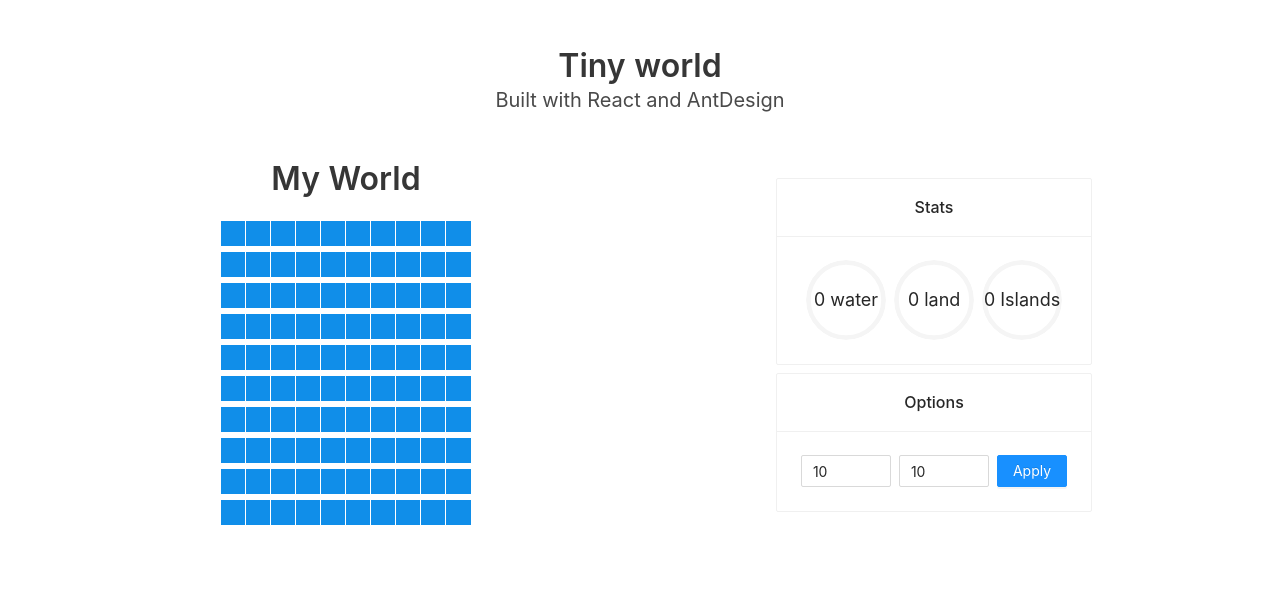
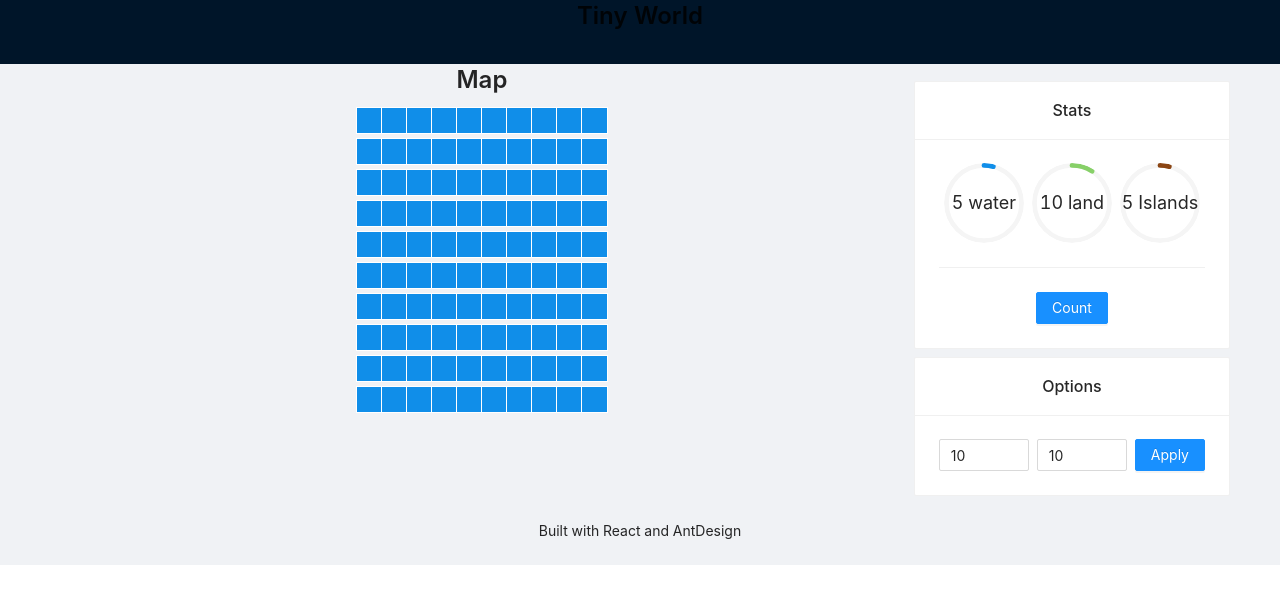
Before and after one commit to d-valles/create-island-app, a React (Create React App) app: page / in a window 1280 px wide. Shown: the top 604 px of the page. Built offline with nearby package versions, Linux system fonts and the light colour scheme.

Commit message:
feat(stats): Adds button for counting stats and changes in header

```diff
--- a/src/components/Grid/Grid.js
+++ b/src/components/Grid/Grid.js
@@ -1,6 +1,9 @@
 import React from 'react'
+import { Typography } from 'antd';
 import Cell from '../Cell/Cell.js'
 import './Grid.css'
+
+const { Title } = Typography;
 
 export default class Grid extends React.Component {
   constructor(props) {
@@ -60,6 +63,7 @@ export default class Grid extends React.Component {
     this.setState({
       grid: newGrid
     })
+    this.props.onChange(this.state.grid)
   }
 
   //TODO
@@ -85,9 +89,7 @@ export default class Grid extends React.Component {
     const { grid } = this.state;
     return (
       <div className="grid-container">
-        <div className="title">
-          My World
-        </div>
+        <Title level={3}>Map</Title>
         <div className="grid">
         {
           grid.map((row, rowId) => {
--- a/src/components/IslandGame/IslandGame.js
+++ b/src/components/IslandGame/IslandGame.js
@@ -1,25 +1,21 @@
 import React from 'react'
-import { Button, Card, InputNumber, Progress, Space } from 'antd'
+import { Button,
+  Col,
+  Card,
+  Divider,
+  Layout,
+  InputNumber,
+  Progress,
+  Row,
+  Space,
+  Typography } from 'antd'
 import Grid from '../Grid/Grid'
+import { count } from "../../lib/algorithms"
 
-function Header() {
-  return (
-    <section className="hero">
-      <div className="hero-body">
-        <div className="container">
-          <h1 className="title">
-            Tiny world
-          </h1>
-          <h2 className="subtitle">
-            Built with React and AntDesign
-          </h2>
-        </div>
-      </div>
-    </section>
-  )
-}
+const { Header, Footer, Content } = Layout;
+const { Title } = Typography;
 
-function Stats({ numOfIsland, numOfLand, numOfWater}) {
+function Stats({ OnUpdate, numOfIsland, numOfLand, numOfWater}) {
   return (
     <Card title="Stats">
       <Space>
@@ -48,6 +44,8 @@ function Stats({ numOfIsland, numOfLand, numOfWater}) {
           format={percent => `${percent} Islands`}>
         </Progress>
       </Space>
+      <Divider />
+      <Button type="primary" onClick={OnUpdate}>Count</Button>
     </Card>
   )
 }
@@ -112,14 +110,41 @@ export default class IslandGame extends React.Component {
     super(props)
 
     this.state = {
-      numOfWater: 0,
-      numOfLand: 0,
-      numOfIsland: 0,
+      grid: [],
+      numOfWater: 5,
+      numOfLand: 10,
+      numOfIsland: 5,
       gridHeight: 10,
       gridWidth: 10,
     }
 
     this.handleGridChanges = this.handleGridChanges.bind(this);
+    this.handleStatsChange = this.handleStatsChange.bind(this);
+  }
+
+  componentDidMount() {
+    const initialGrid = this.generateGrid();
+    this.setState({
+      grid: initialGrid
+    })
+  }
+
+  generateGrid() {
+    const { gridHeight, gridWidth } = this.state;
+    let initialGrid = [];
+    for (let row = 0; row < gridHeight; row++) {
+      let initRow = [];
+      for (let col = 0; col < gridWidth; col++) {
+        initRow.push({
+          isEmpty: true,
+          col,
+          row,
+        })
+      }
+      initialGrid.push(initRow);
+    }
+
+    return initialGrid;
   }
 
   handleGridChanges(height, width) {
@@ -129,25 +154,46 @@ export default class IslandGame extends React.Component {
     })
   }
 
+  handleStatsChange() {
+    const { numOfEmpty, numOfFill } = count(this.state.grid.slice());
+    this.setState({
+      numOfLand: numOfFill,
+      numOfWater: numOfEmpty,
+      numOfIsland: 0,
+    })
+   }
+
+   handleGridChange(newGrid) {
+     this.setState({
+       grid: newGrid
+     })
+   }
+
   render() {
     const { gridHeight, gridWidth, numOfIsland, numOfWater, numOfLand } = this.state;
 
     return (
-      <div className="container">
-        <Header></Header>
-        <div className="columns">
-          <div className="column">
+      <Layout className="layout">
+      <Header>
+        <div className="logo" />
+        <Title level={3}>Tiny World</Title>
+      </Header>
+      <Content style={{ padding: '0 50px' }}>
+        <Row>
+          <Col flex="auto">
             <Grid
+              onChange={(grid) => this.handleGridChange(grid)}
               gridHeight={gridHeight}
               gridWidth={gridWidth}>
             </Grid>
-          </div>
-          <div className="column">
+          </Col>
+          <Col flex="none">
             <Space direction="vertical">
                 <Stats
                   numOfIsland={numOfIsland}
                   numOfLand={numOfLand}
                   numOfWater={numOfWater}
+                  OnUpdate={() => this.handleStatsChange()}
                   >
                 </Stats>
                 <Controls
@@ -155,9 +201,11 @@ export default class IslandGame extends React.Component {
                 >
                 </Controls>
             </Space>
-          </div>
-        </div>
-      </div>
+          </Col>
+        </Row>
+      </Content>
+      <Footer style={{ textAlign: 'center' }}>Built with React and AntDesign</Footer>
+      </Layout>
     )
   }
 }
```
Lines whose indentation alone changed are shown as unchanged.
